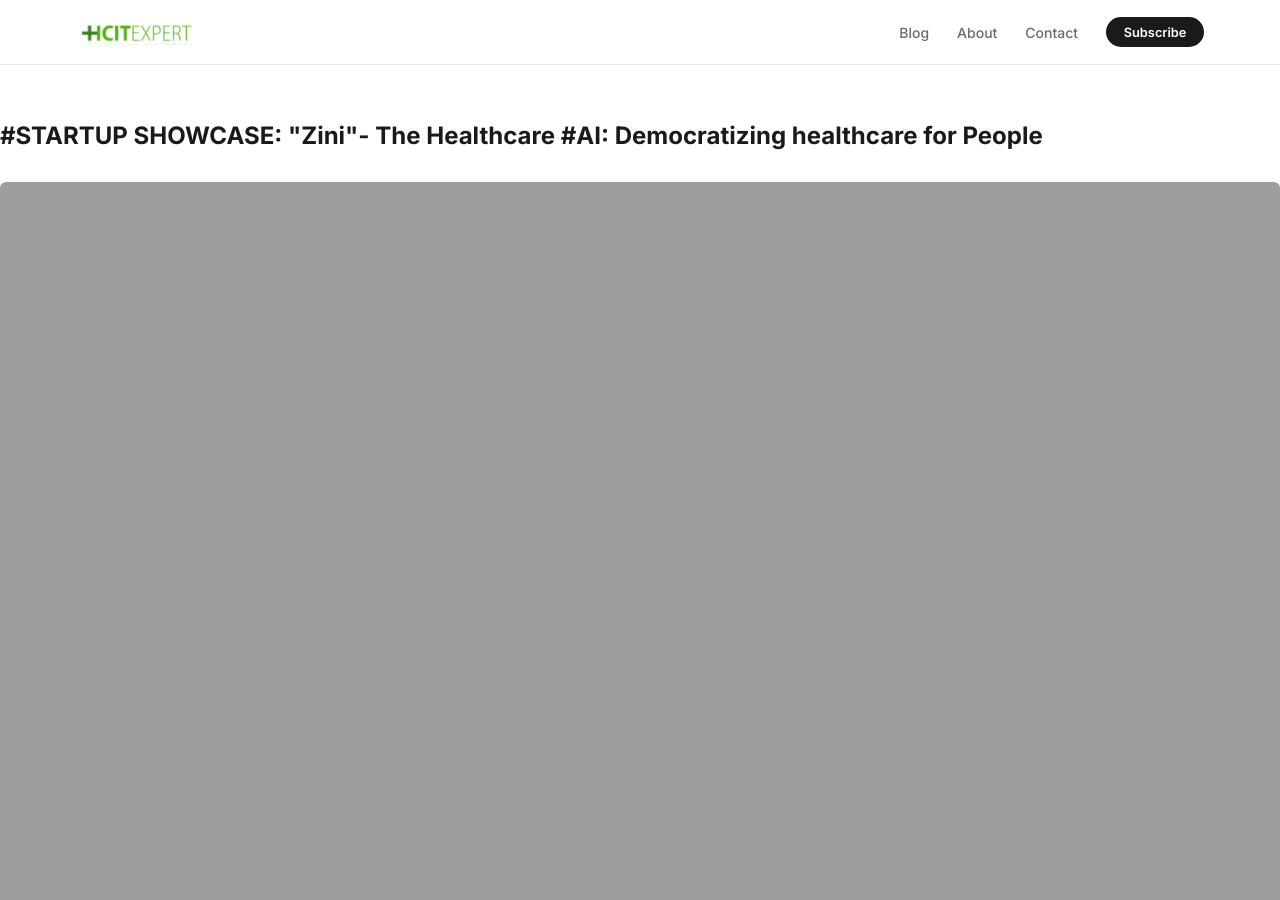
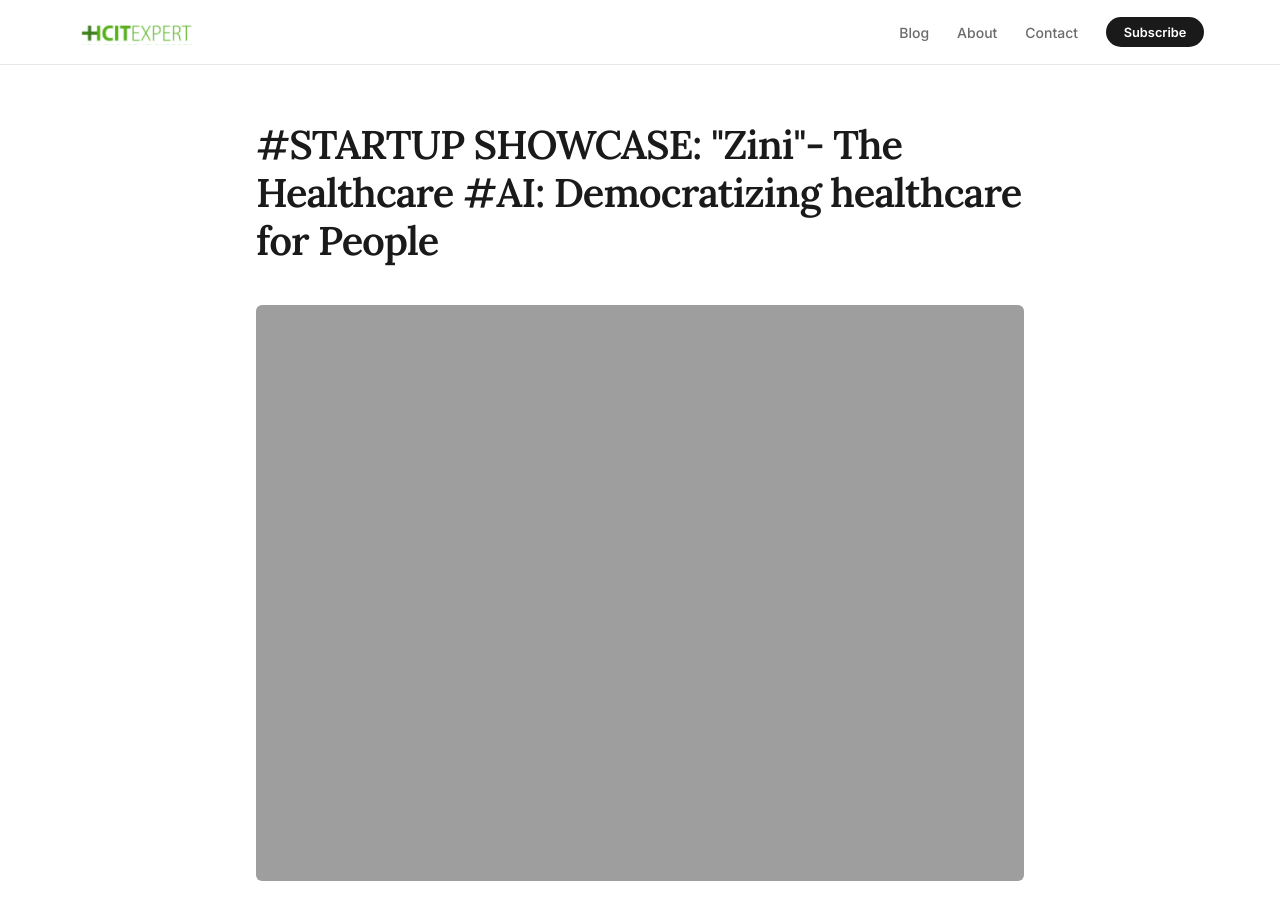
Before and after one commit to msharmas-yajur/hcitexpert-com, a Jekyll site: the page built from _pages/startup-showcase-zini-the-healthcare-ai-democratizing-healthcare-for-people.md, in a window 1280 px wide and 900 px high. Built offline with Jekyll 4.4.1, drawn with Linux system fonts in a browser that asks for light colours.

Commit message:
fix: use correct CSS classes in page layout
Co-Authored-By: Claude Sonnet 4.6 <noreply@anthropic.com>

```diff
--- a/_layouts/page.html
+++ b/_layouts/page.html
@@ -2,12 +2,10 @@
 layout: default
 ---
 <article class="post-article">
-  <div class="post-hero">
-    <div class="post-hero-inner">
-      <h1 class="post-display-title">{{ page.title | escape }}</h1>
-    </div>
-  </div>
-  <div class="post-body-wrap">
+  <div class="post-container">
+    <header class="post-header">
+      <h1 class="post-title">{{ page.title }}</h1>
+    </header>
     <div class="post-body">{{ content }}</div>
   </div>
 </article>
```
